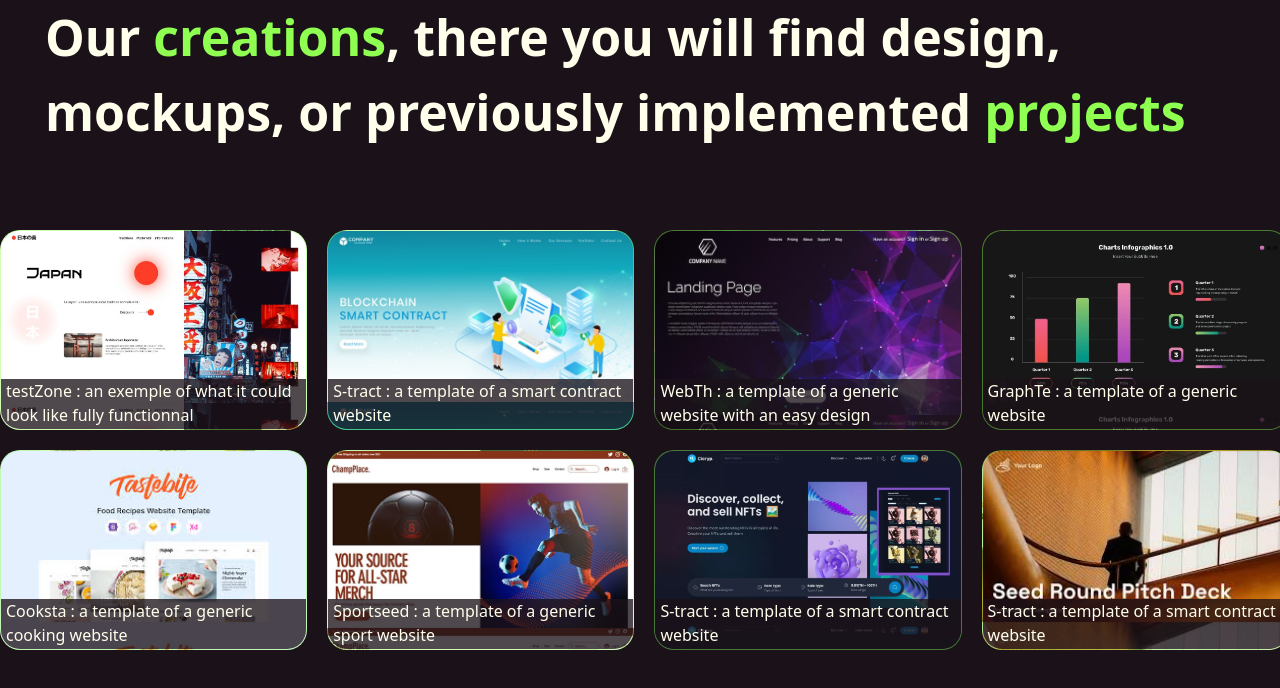
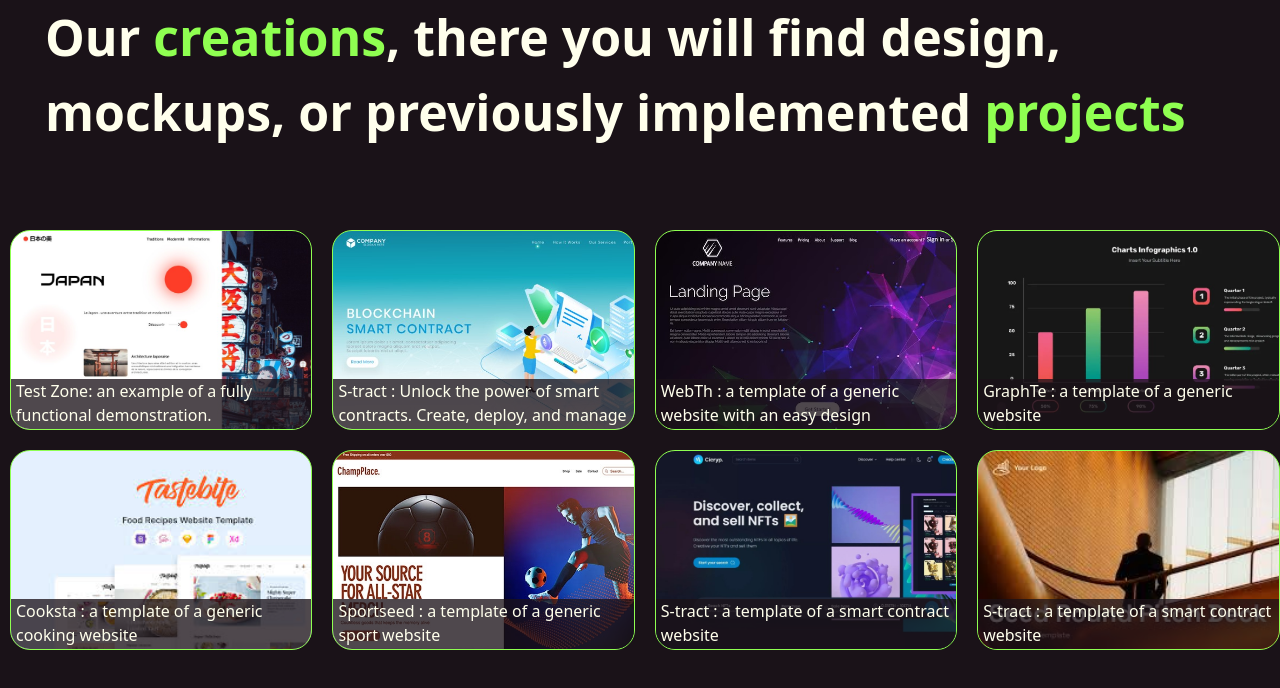
Before and after one commit to RaduStefanLungu/Blockta, a React (Vite) app in the folder client/: page /portfolio in a window 1280 px wide. Shown: the top 688 px of the page. Built offline with nearby package versions, Linux system fonts and the light colour scheme.

Commit message:
finishedProduct

```diff
--- a/client/src/pages/PortfolioPage.jsx
+++ b/client/src/pages/PortfolioPage.jsx
@@ -17,8 +17,8 @@ export default function PortfolioPage() {
     <div id="base">
       <h1 id="blc">Our <span>creations</span>, there you will find design, mockups, or previously implemented <span>projects</span></h1>
       <div id="contBlocks">
-        <BlocFolio  URL={logoT} Text={" testZone : an exemple of what it could look like fully functionnal"} isClickable={true} />
-        <BlocFolio URL={logo1} Text={"S-tract : a template of a smart contract website "} isClickable={false}/>
+        <BlocFolio  URL={logoT} Text={"Test Zone: an example of a fully functional demonstration."} isClickable={true} />
+        <BlocFolio URL={logo1} Text={"S-tract : Unlock the power of smart contracts. Create, deploy, and manage contracts effortlessly "} isClickable={false}/>
         <BlocFolio  URL={logo2}  Text={"WebTh : a template of a generic website with an easy design"} isClickable={false}/>
         <BlocFolio URL={logo3}  Text={"GraphTe : a template of a generic website"} isClickable={false}/>
         <BlocFolio URL={logo4}  Text={"Cooksta : a template of a generic cooking website"} isClickable={false}/>
--- a/client/src/styles/portfolio.css
+++ b/client/src/styles/portfolio.css
@@ -79,8 +79,9 @@ Flex part Thumbails related
     border-radius: 20px;
     overflow: hidden;
     height: 100%;
-    border: #8eff516d solid 1px;
-    background-size:contain ;
+    border: #8eff51 solid 1px;
+    background-size:cover ;
+    background-repeat: no-repeat;
     /*background-image: url("../assets/portfolioBgImg/imdoxford2.jpg");*/
 
 }
@@ -94,8 +95,9 @@ Flex part Thumbails related
     border-radius: 20px;
     overflow: hidden;
     height: 100%;
-    border: #8fff516d solid 1px;
-    background-size:contain ;
+    border: #8fff51 solid 1px;
+    background-size:cover ;
+    background-repeat: no-repeat;
     /*background-image: url("../assets/portfolioBgImg/imdoxford2.jpg");*/
 
 }
@@ -123,8 +125,8 @@ Flex part Thumbails related
     grid-template-rows: repeat(2,200px);
     row-gap: 20px;
     column-gap: 20px;
-    margin-left: auto;
-    margin-right: auto;
+    margin-left: 10px;
+    margin-right: 10px;
 
 
 
```
